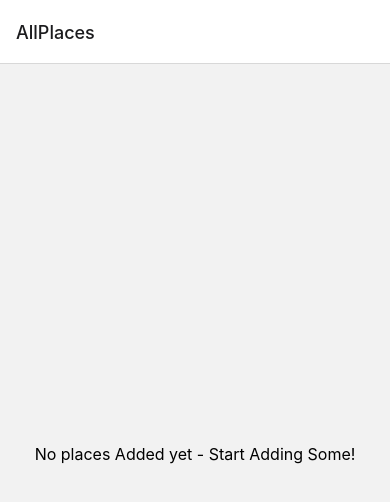
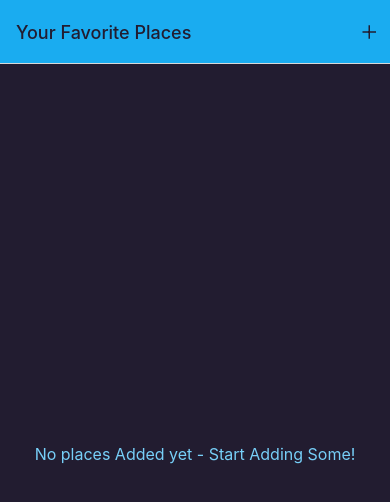
Before and after one commit to Chauhan-Aman/TravelMaps, a React Native app: screen /AllPlaces in a window 390 px wide. Shown: the top 502 px of the page. Built offline with nearby package versions, Linux system fonts and the light colour scheme.

Commit message:
Adding Styling

```diff
--- a/App.js
+++ b/App.js
@@ -4,6 +4,8 @@
 
 import AllPlaces from './screens/AllPlaces';
 import AddPlace from './screens/AddPlace';
+import IconButton from './components/UI/IconButton';
+import { Colors } from './constants/colors';
 
 const Stack = createNativeStackNavigator();
 
@@ -12,9 +14,38 @@
     <>
       <StatusBar style='dark' />
       <NavigationContainer>
-        <Stack.Navigator>
-          <Stack.Screen name='AllPlaces' component={AllPlaces} />
-          <Stack.Screen name='AddPlace' component={AddPlace} />
+        <Stack.Navigator
+          screenOptions={{
+            headerStyle: { backgroundColor: Colors.primary500 },
+            headerTintColor: Colors.gray700,
+            contentStyle: { backgroundColor: Colors.gray700 },
+          }}
+        >
+
+          <Stack.Screen
+            name='AllPlaces'
+            component={AllPlaces}
+            options={({ navigation }) => ({
+              title: 'Your Favorite Places',
+              headerRight: ({ tintColor }) => (
+                <IconButton
+                  icon="add"
+                  size={24}
+                  color={tintColor}
+                  onPress={() => navigation.navigate('AddPlace')}
+                />
+              ),
+            })}
+          />
+
+          <Stack.Screen
+            name='AddPlace'
+            component={AddPlace}
+            options={{
+              title: 'Add a New place',
+            }}
+          />
+
         </Stack.Navigator>
       </NavigationContainer>
     </>
--- a/components/Places/PlacesList.js
+++ b/components/Places/PlacesList.js
@@ -1,6 +1,7 @@
 import { StyleSheet, Text, View, FlatList } from 'react-native';
 
 import PlaceItem from './PlaceItem';
+import { Colors } from '../../constants/colors';
 
 const PlacesList = ({ places }) => {
 
@@ -31,5 +32,6 @@
     },
     fallbackText: {
         fontSize: 16,
+        color: Colors.primary200,
     }
 });
--- /dev/null
+++ b/components/UI/IconButton.js
@@ -0,0 +1,26 @@
+import { Pressable, StyleSheet } from 'react-native';
+import { Ionicons } from '@expo/vector-icons'
+
+const IconButton = ({ icon, size, color, onPress }) => {
+    return (
+        <Pressable
+            onPress={onPress}
+            style={({ pressed }) => [styles.button, pressed && styles.pressed]}
+        >
+            <Ionicons name={icon} size={size} color={color} />
+        </Pressable>
+    )
+}
+
+export default IconButton;
+
+const styles = StyleSheet.create({
+    button: {
+        padding: 8,
+        justifyContent: 'center',
+        alignItems: 'center',
+    },
+    pressed: {
+        opacity: 0.7,
+    },
+});
--- /dev/null
+++ b/constants/colors.js
@@ -0,0 +1,11 @@
+export const Colors = {
+    primary50: '#cfeffd',
+    primary100: '#a0defb',
+    primary200: '#77cff8',
+    primary400: '#44bdf5',
+    primary500: '#1aacf0',
+    primary700: '#0570c9',
+    primary800: '#003b88',
+    accent500: '#e6b30b',
+    gray700: '#221c30',
+};
```
